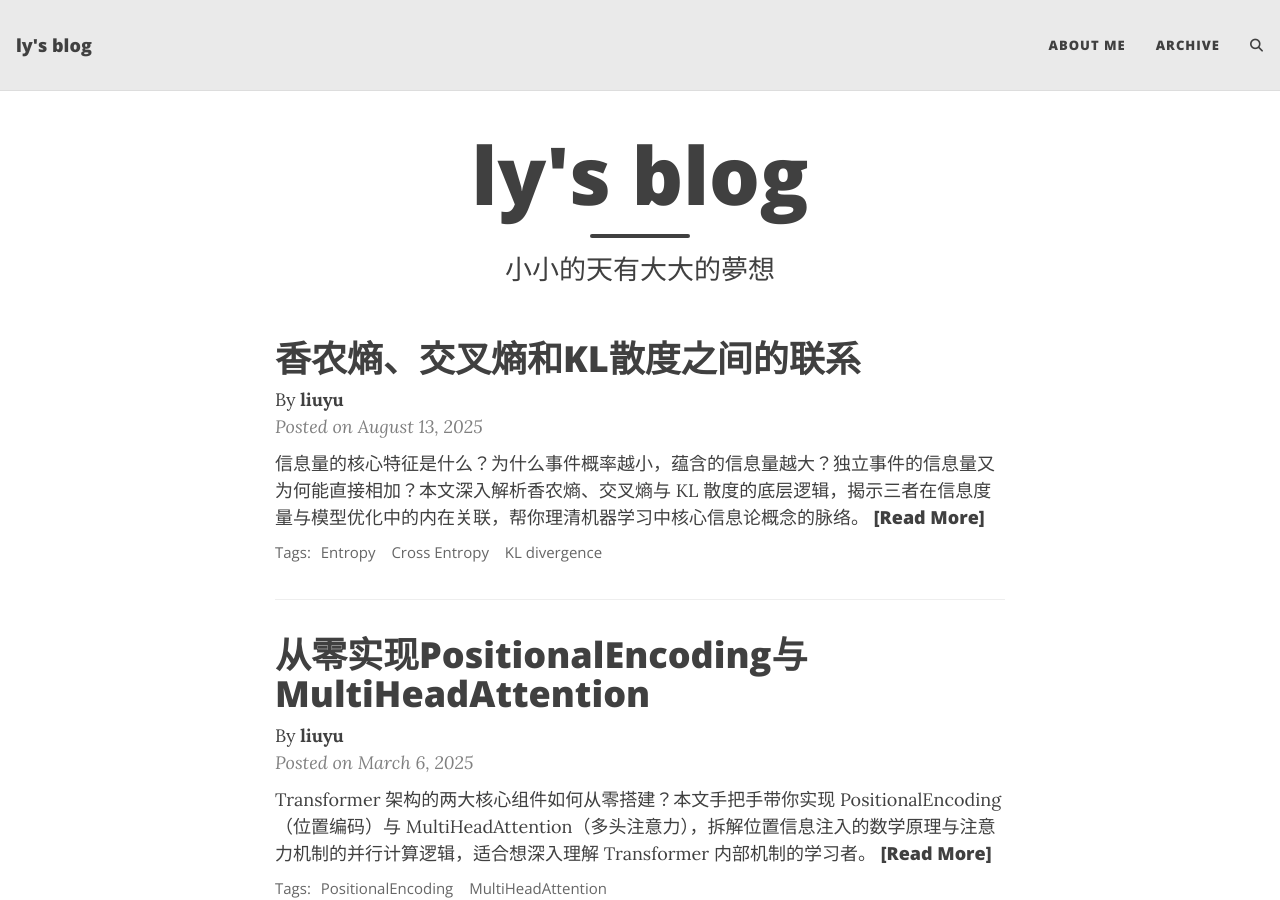
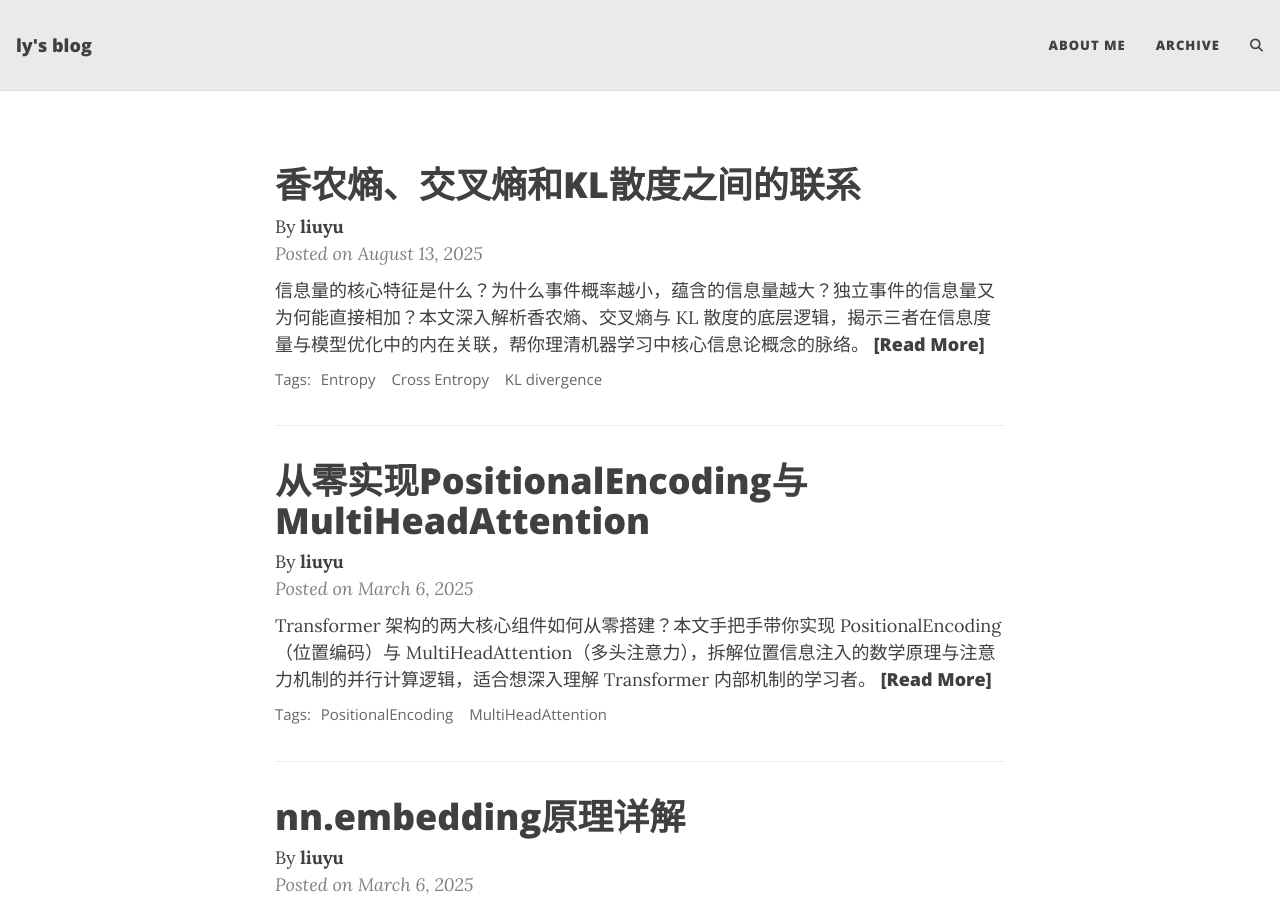
Before and after one commit to cosmoliu2002/cosmoliu2002.github.io, a Jekyll site: the page built from index.html, in a window 1280 px wide and 900 px high. Built offline with Jekyll 4.4.1, drawn with Linux system fonts in a browser that asks for light colours; the list of posts is cut into pages by our own code; comment, search, counter and statistics services are not loaded.

Commit message:
Update index.html

```diff
--- a/index.html
+++ b/index.html
@@ -1,6 +1,5 @@
 ---
 layout: home
-title: ly's blog
 subtitle: 小小的天有大大的夢想
 ---
 <head>
```
